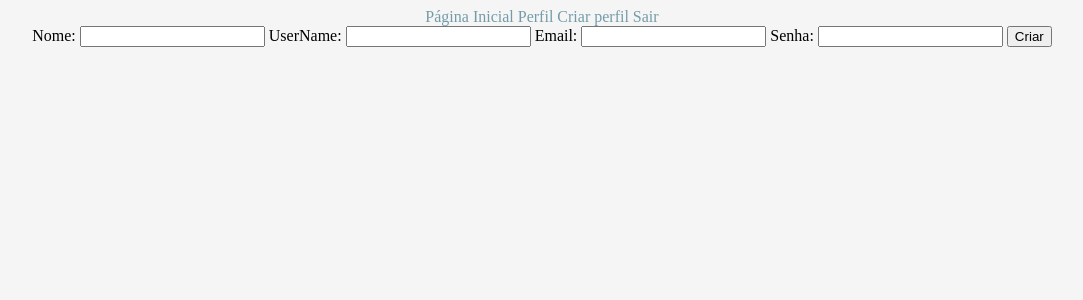
After one commit to mageeus/Av1Gabriel, a PHP site: page /form_criarPessoa.php in a window 1280 px wide. The commit adds this page. Shown: the top 300 px of the page, without its empty margins (98-1181 px from the left). Run offline with PHP 8.4, Linux system fonts and the light colour scheme.

Commit message:
form incluir conta feito

```diff
--- a/class/class.Pessoa.php
+++ b/class/class.Pessoa.php
@@ -29,9 +29,9 @@ class Pessoa extends BancoDeDados
         return $arrayPessoa;
     }
 
-    public function incluirPessoa($Nome)
+    public function incluirPessoa($Nome, $UserName,$Email, $Senha)
     {
-        $incluir = $this->executarConsulta("insert into Pessoa(Nome) values ('" . $Nome . "')");
+        $incluir = $this->executarConsulta("insert into Pessoa(Nome, UserName, Email, Senha) values ('$Nome', '$UserName', '$Email', '$Senha')");
         return $incluir;
     }
 
@@ -43,7 +43,7 @@ class Pessoa extends BancoDeDados
 
     public function excluirPessoa($idPessoa)
     {
-        $excluir = $this->executarConsulta("delete from Pessoa where idPessoa =" . $idPessoa);
+        $excluir = $this->executarConsulta("delete from Pessoa where idPessoa = $idPessoa");
         return $excluir;
     }
     public function alterarPessoa($idPessoa, $Nome, $Email, $Senha, $Bio)
@@ -53,14 +53,20 @@ class Pessoa extends BancoDeDados
     }
     public function alterarUserName($idPessoa, $UserName)
     {
-        $alterar = $this->executarConsulta("update Pessoa set UserName = '$UserName' where idPessoa = " . $idPessoa);
+        $alterar = $this->executarConsulta("update Pessoa set UserName = '$UserName' where idPessoa = $idPessoa");
         return $alterar;
     }
     public function excluirImagem($idPessoa)
     {
-        $excluir = $this->executarConsulta("update Pessoa set Imagem = '' where idPessoa = " . $idPessoa);
+        $excluir = $this->executarConsulta("update Pessoa set Imagem = '' where idPessoa = $idPessoa");
         return $excluir;
     }
+    public function listaUserName()
+    {
+        $listaUserName = $this->executarConsulta("select idPessoa, UserName from Pessoa");
+        return $listaUserName;
+    }
+
 }
 
 $Pessoa = new Pessoa();
--- /dev/null
+++ b/form_criarPessoa.php
@@ -0,0 +1,58 @@
+<?php
+require_once("class/class.Pessoa.php");
+require_once("header.php");
+?>
+
+<body>
+
+    <?php require_once("menu.php") ?>
+
+    <form action="form_criarPessoa.php" method="POST" enctype="multipart/form-data">
+        <input type="hidden" name="idPessoa" value="" />
+        <label>Nome: </label>
+        <input type="text" name="Nome" value="" maxlength="150" />
+        <label>UserName: </label>
+        <input type="text" name="UserName" value="" maxlength="150" />
+        <label>Email: </label>
+        <input type="text" name="Email" value="" maxlength="150" />
+        <label>Senha: </label>
+        <input type="password" name="Senha" value="" maxlength="150" />
+        <input type="submit" value="Criar" name="comando">
+    </form>
+
+    <?php
+    if (isset($_POST["comando"]) && $_POST["comando"] == "Criar") {
+
+        $lista = [];
+
+        foreach ($Pessoa->listaUserName() as $username) {
+            array_push($lista, $username['UserName']);
+        }
+
+
+        if (!in_array($_POST['UserName'], $lista)) {
+            $Pessoa->incluirPessoa($_POST['Nome'], $_POST['UserName'], $_POST['Email'], $_POST['Senha']);
+            header('location:index.php');
+        } else {
+            echo 'Username já está sendo utilizado.';
+        }
+
+        /*
+        //verifica se existe alguem com esse username
+        foreach ($Pessoa->listaUserName() as $key => $value) {
+            if ($value['UserName'] == $_POST['UserName']) {
+                //não existe alguem com esse Username
+                //$Pessoa->incluirPessoa($_POST['Nome'], $_POST['UserName'], $_POST['Email'], $_POST['Senha']);
+                //header('location:index.php');
+                echo "Username já utilizado";
+            } else {
+                //existe alguem com esse Username
+                echo 'oiii';
+            }
+
+        }
+*/
+
+    }
+    ?>
+</body>
--- a/header.php
+++ b/header.php
@@ -2,7 +2,7 @@
 <html lang="pt-BR">
 
 <head>
-    <title>Administração do curso</title>
+    <title>ArtLovers</title>
     <meta charset="utf-8">
     <meta name="viewport" content="width=device-width, initial-scale=1">
     <link rel="stylesheet" href="css/story.css">
--- a/index.php
+++ b/index.php
@@ -2,7 +2,6 @@
 require_once("class/class.Login.php");
 require_once("class/class.Pessoa.php");
 require_once("header.php");
-//$obj_login->revalidarLogin();
 ?>
 
 <head>
--- a/menu.php
+++ b/menu.php
@@ -1,6 +1,6 @@
 <div class="sidenav">
         <a href="welcome.php">Página Inicial</a>
         <a href="form_pessoa.php">Perfil</a>
-        <a href="#">Criar perfil</a>
+        <a href="form_criarPessoa.php">Criar perfil</a>
         <a href="proc.sessiondestroy.php">Sair</a>
 </div>
--- a/welcome.php
+++ b/welcome.php
@@ -1,7 +1,7 @@
 <?php
 require_once("class/class.Login.php");
 require_once("header.php");
-//$obj_login->revalidarLogin();
+$obj_login->revalidarLogin();
 ?>
 
 <body>
```
Also changed, not shown: form_pessoa.php (+2 -17 lines).
